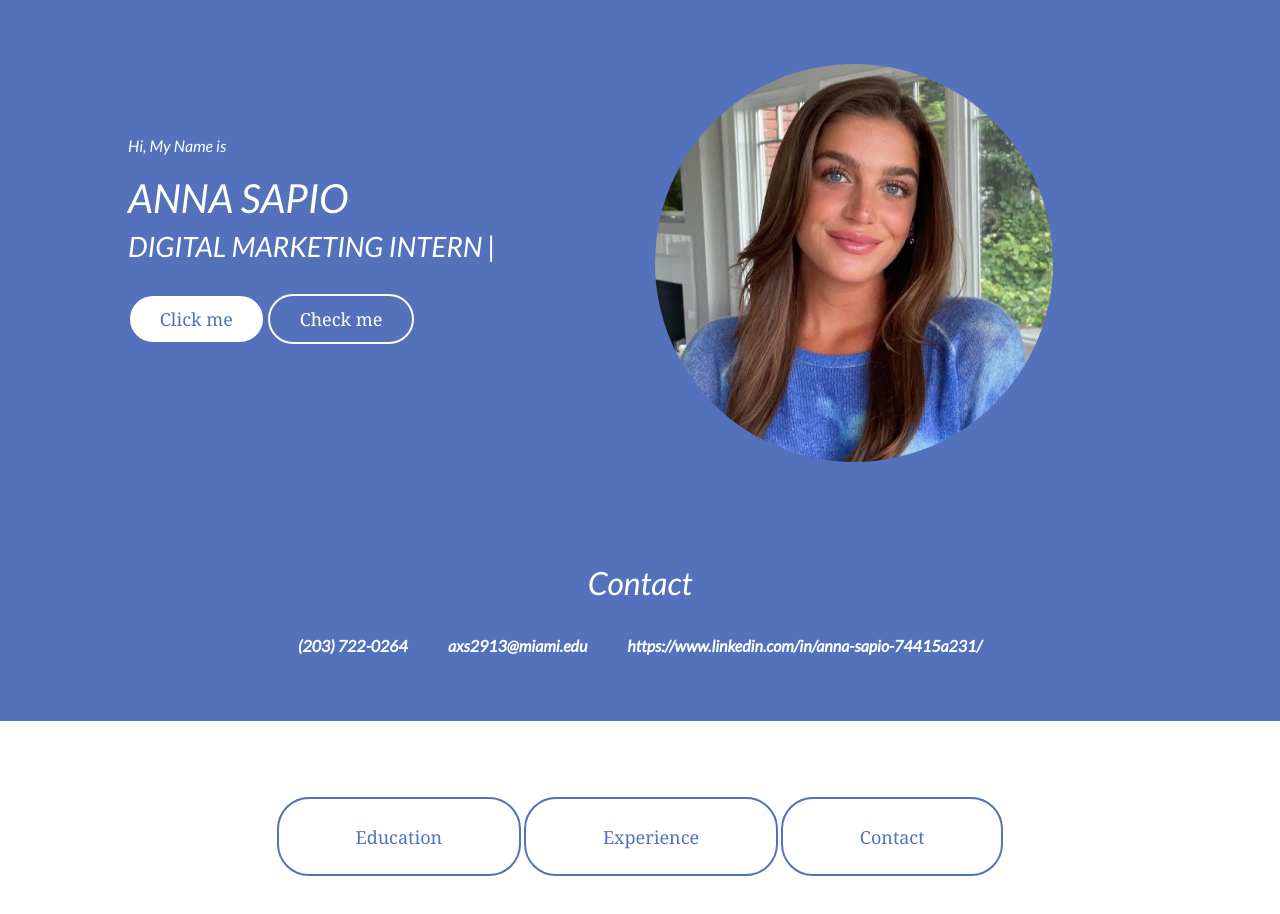
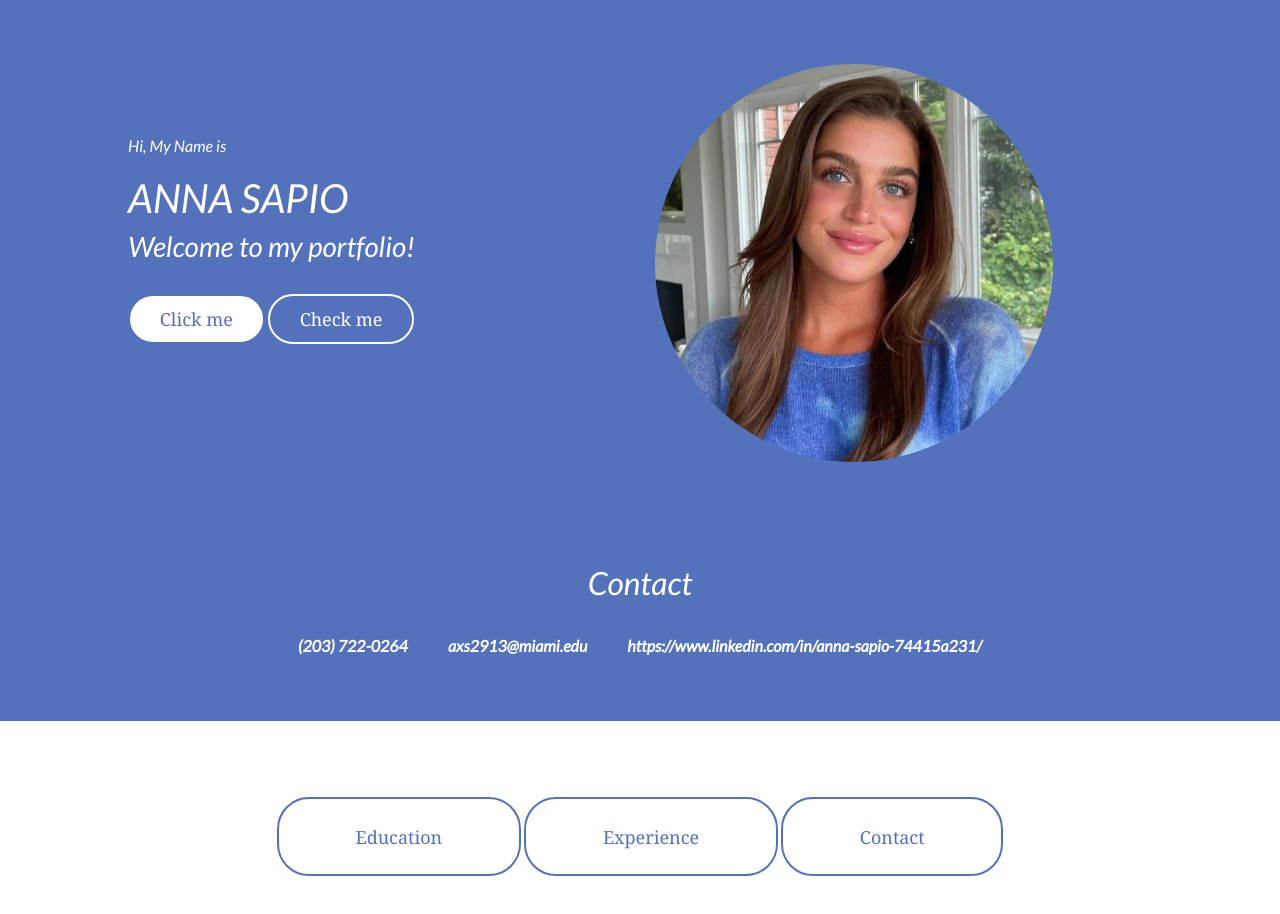
Before and after one commit to annasapio/annasapio.github.io, a plain HTML site: page contact.html in a window 1280 px wide. Drawn offline with nearby package versions, Linux system fonts and the light colour scheme; a web font is replaced by a local one.

Commit message:
Update contact.html

```diff
--- a/contact.html
+++ b/contact.html
@@ -15,7 +15,7 @@
           <div class="col-6 txt1">
             <p>Hi, My Name is</p>
             <h1>ANNA SAPIO</h1>
-            <h3 class="txt2">DIGITAL MARKETING INTERN |</h3>
+            <h3 class="txt2">Welcome to my portfolio!</h3>
 
             <button class="button1" type="button" name="button">Click me</button>
             <button class="button2" type="button" name="button">Check me</button>
```
